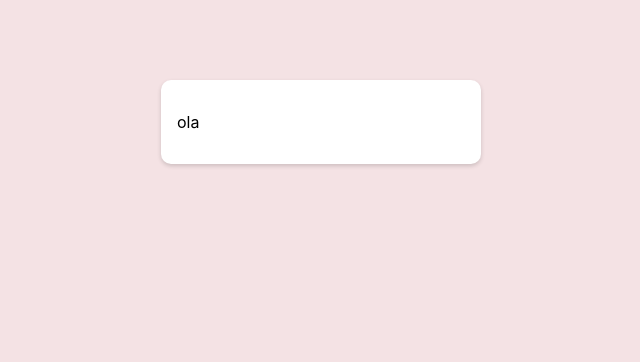
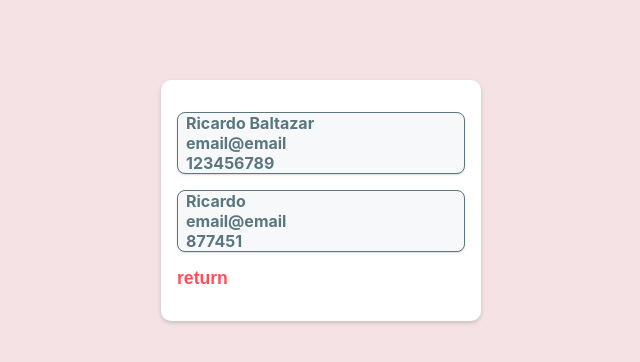
Before and after one commit to RicardoBaltazar/Form-with-NextJS-and-Json-Server, a Next.js app in the folder form-app/: page /info in a window 1280 px wide. Shown: the top 362 px of the page, without its empty margins (319-959 px from the left). Built offline with nearby package versions, Linux system fonts and the light colour scheme; data requests are answered from the project's data file.

Commit message:
realizando busca dos dados e renderizando na tela de informações

```diff
--- a/form-app/Components/Info.jsx
+++ b/form-app/Components/Info.jsx
@@ -16,10 +16,13 @@ const DivInfo = styled.div`
     }
 `
 
-export default function Info(){
+export default function Info(props) {
+
     return (
         <DivInfo>
-            ola
+            <div className='div-card'>
+                {props.children}
+            </div>
         </DivInfo>
     )
 }
--- a/form-app/db.json
+++ b/form-app/db.json
@@ -1,16 +1,16 @@
 {
   "users": [
-    {
-      "id": "1",
-      "name": "Ricardo",
-      "email": "email@email.com",
-      "number": "51999999991"
-    },
     {
       "name": "Ricardo Baltazar",
       "email": "email@email",
       "number": "123456789",
-      "id": "OG9TmVQ"
+      "id": 1
+    },
+    {
+      "name": "Ricardo",
+      "email": "email@email",
+      "number": "877451",
+      "id": 2
     }
   ]
 }
--- a/form-app/pages/info.js
+++ b/form-app/pages/info.js
@@ -1,9 +1,71 @@
+import React from 'react';
 import Info from '../Components/Info';
+import styled from 'styled-components';
+import Link from 'next/link';
 
-export default function PageIngo() {
+
+const DivInfos = styled.div`
+        border: 1px solid #5A767F;
+        margin-bottom: 1rem;
+        padding: 0 0.5rem;
+        font-weight: bold;
+        color: #5A767F;
+        background-color:#F7F8F9;
+        border-radius: 8px;
+        box-shadow: 0px 1px 2px #00000029;
+`
+const BtnReturn = styled.button`
+
+        color: #FF4F5A;
+        background-color:#fff;
+        border: none;
+        font-size: 1.1rem;
+        font-weight: bold;
+        border-radius: 10px;
+        cursor: pointer;
+
+`
+
+export default function PageInfo() {
+
+  const [data, setData] = React.useState([]);
+
+  React.useEffect(() => {
+    fetch('http://localhost:8000/users')
+      .then((response) => {
+        return response.json();
+      })
+      .then((data) => {
+        console.log('Respota Recebida');
+        console.log(data);
+        setData(data);
+      })
+  }, []);
+
+  const Infos = data.map(function (data) {
     return (
       <>
-        <Info />
+        <DivInfos>
+          <p>{data.name}</p>
+          <p>{data.email}</p>
+          <p>{data.number}</p>
+          {/* <p>mundo</p> */}
+        </DivInfos>
       </>
     )
-  }
+  })
+
+
+  return (
+    <>
+      <Info>
+        {Infos}
+        <Link
+          href='/'
+        >
+          <BtnReturn>return</BtnReturn>
+        </Link>
+      </Info>
+    </>
+  )
+}
```
Also changed, not shown: form-app/Components/Form.jsx (+6 -6 lines).
